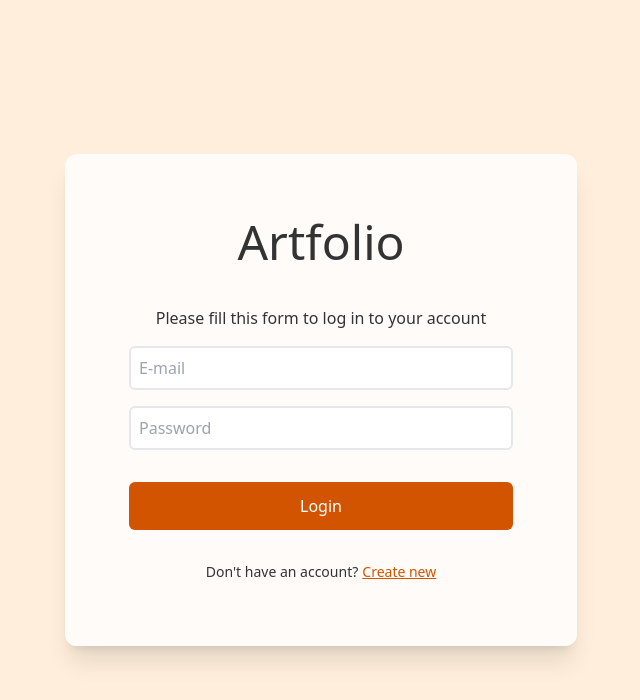
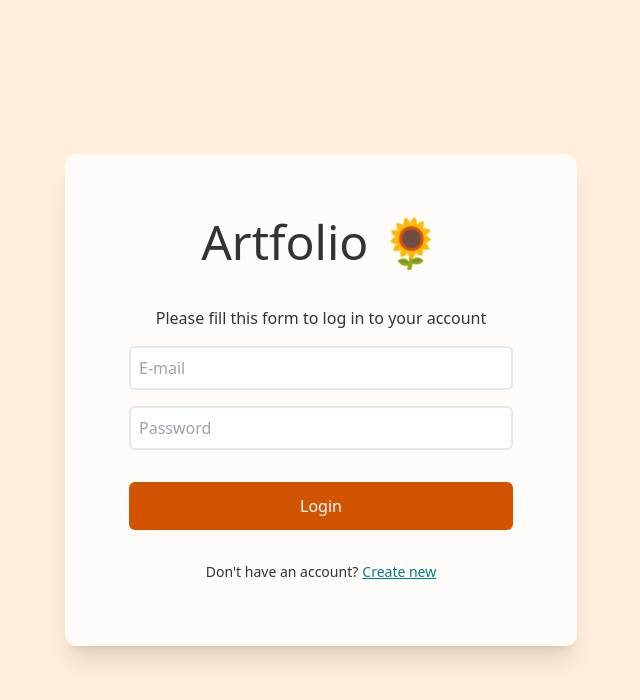
Before and after one commit to indialifah/artfolio-dbb-finalproject, a React (Vite) app: page /login in a window 1280 px wide. Shown: the top 700 px of the page, without its empty margins (319-959 px from the left). Built offline with nearby package versions, Linux system fonts and the light colour scheme.

Commit message:
change link color while hovering

```diff
--- a/src/pages/Login.jsx
+++ b/src/pages/Login.jsx
@@ -69,7 +69,7 @@ const Login = () => {
   return (
     <div className='flex flex-row min-h-screen justify-center items-center'>
         <div className='bg-white bg-opacity-80 w-2/5 p-16 shadow-xl rounded-xl'>
-            <h1 className='text-5xl text-black font-medium text-center'>Artfolio</h1>
+            <h1 className='text-5xl text-black font-medium text-center'>Artfolio 🌻</h1>
             <p className='text-black text-center pt-10 pb-4'>Please fill this form to log in to your account</p>
             <div className='flex flex-col gap-4'>
 
@@ -91,7 +91,7 @@ const Login = () => {
                 </button>
                 <div className="flex gap-1 justify-center md:text-sm text-xs">
                     <p className='text-black'>Don't have an account?</p>
-                    <Link to='/register' className="underline text-orange hover:text-peach cursor-pointer">Create new</Link>
+                    <Link to='/register' className="underline text-teal hover:text-orange cursor-pointer">Create new</Link>
                 </div>
 
             </div>
--- a/src/pages/Register.jsx
+++ b/src/pages/Register.jsx
@@ -129,7 +129,7 @@ const Register = () => {
                 </button>
                 <div className="flex gap-1 justify-center md:text-sm text-xs">
                     <p className='text-black'>Already have an account?</p>
-                    <Link to='/login' className="underline text-orange hover:text-peach cursor-pointer">Log in</Link>
+                    <Link to='/login' className="underline text-teal hover:text-orange cursor-pointer">Log in</Link>
                 </div>
             </div>
         </div>
```
